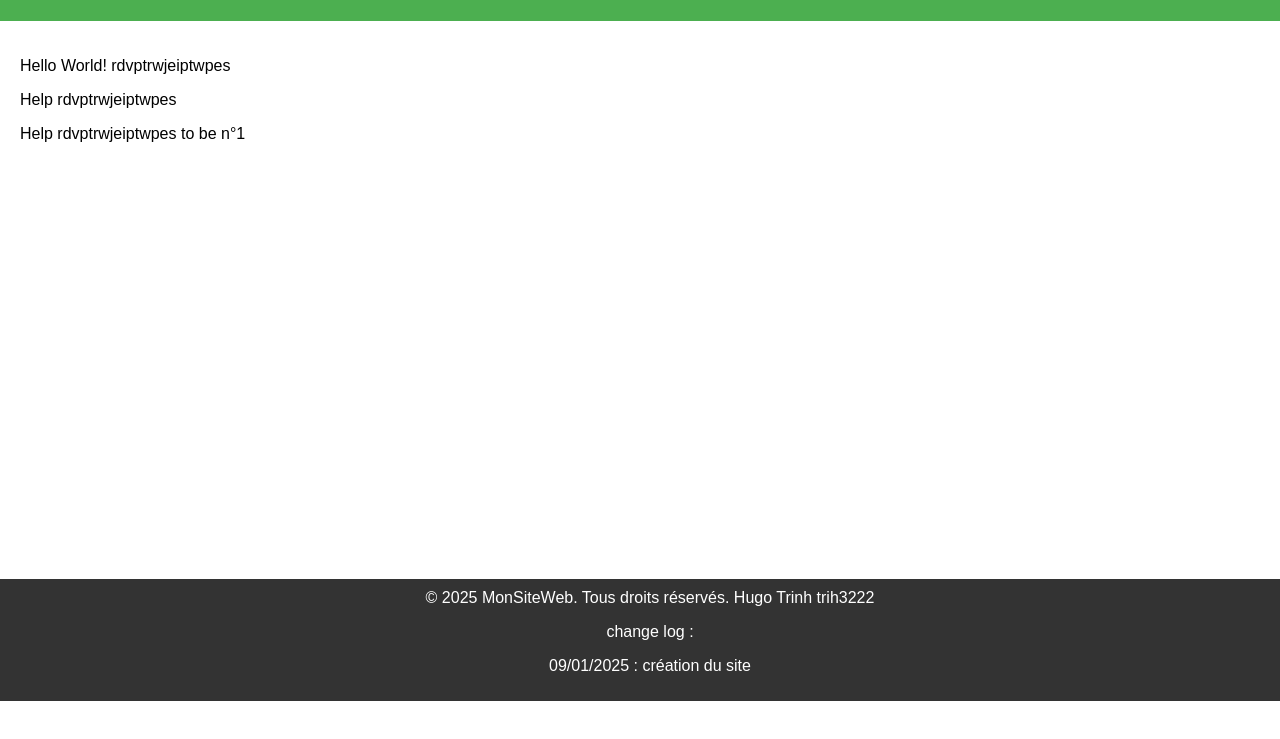
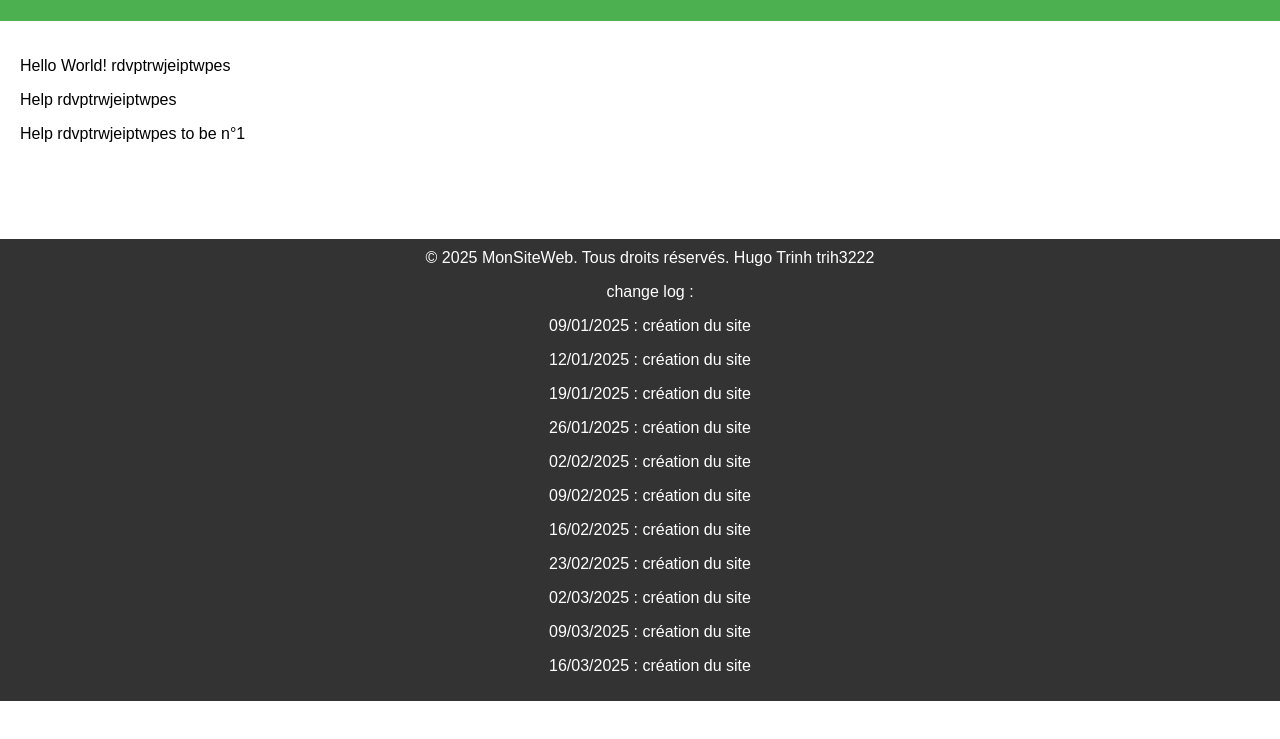
Before and after one commit to HugoEfrei/trih3222, a plain HTML site: page index.html in a window 1280 px wide. Shown: the part 99-838 px from the top of the page. Drawn offline with Linux system fonts and the light colour scheme.

Commit message:
ajout date log

```diff
--- a/index.html
+++ b/index.html
@@ -50,6 +50,17 @@
         &copy; 2025 MonSiteWeb. Tous droits réservés. Hugo Trinh trih3222
         <p>change log :</p>
         <p>09/01/2025 : création du site</p>
+        <p>12/01/2025 : création du site</p>
+        <p>19/01/2025 : création du site</p>
+        <p>26/01/2025 : création du site</p>
+        <p>02/02/2025 : création du site</p>
+        <p>09/02/2025 : création du site</p>
+        <p>16/02/2025 : création du site</p>
+        <p>23/02/2025 : création du site</p>
+        <p>02/03/2025 : création du site</p>
+        <p>09/03/2025 : création du site</p>
+        <p>16/03/2025 : création du site</p>
+
     </footer>
 </body>
 </html>
```
